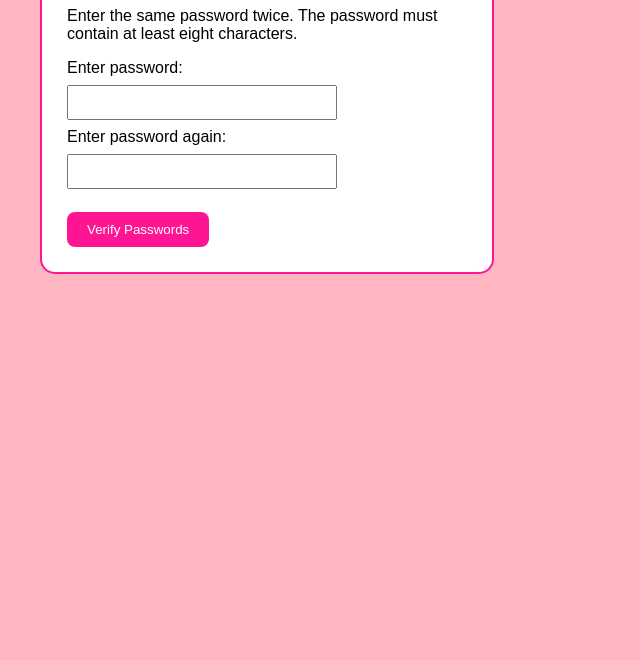
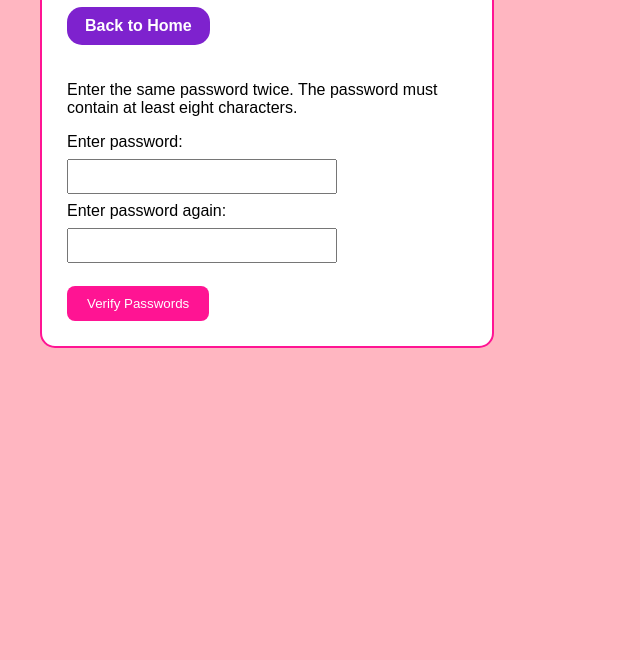
Before and after one commit to smoroney164/EECS348_LAB3, a plain HTML site: page practice3.html in a window 1280 px wide. Shown: the part 140-800 px from the top of the page, without its empty margins (0-640 px from the left). Drawn offline with Linux system fonts and the light colour scheme.

Commit message:
added back button

```diff
--- a/practice3.html
+++ b/practice3.html
@@ -35,12 +35,30 @@
             border-radius: 8px;
             cursor: pointer;
         }
+        .back-button {
+    display: inline-block;
+    margin-bottom: 20px;
+    padding: 10px 18px;
+    background-color: #7e22ce;
+    color: white;
+    border-radius: 15px;
+    text-decoration: none;
+    font-weight: bold;
+    transition: 0.2s;
+}
+
+.back-button:hover {
+    background-color: #a855f7;
+    transform: translateY(-2px);
+    box-shadow: 0 5px 10px rgba(88, 28, 135, 0.25);
+}
     </style>
 </head>
 
 <body>
     <div class="password-box">
         <h1>Password Verification</h1>
+        <a class="back-button" href="index.html">Back to Home</a>
 
         <p>
             Enter the same password twice. The password must contain
```
Also changed, not shown: practice1.html (+18 -0 lines), practice2.html (+18 -0 lines), practice4.html (+19 -0 lines).
